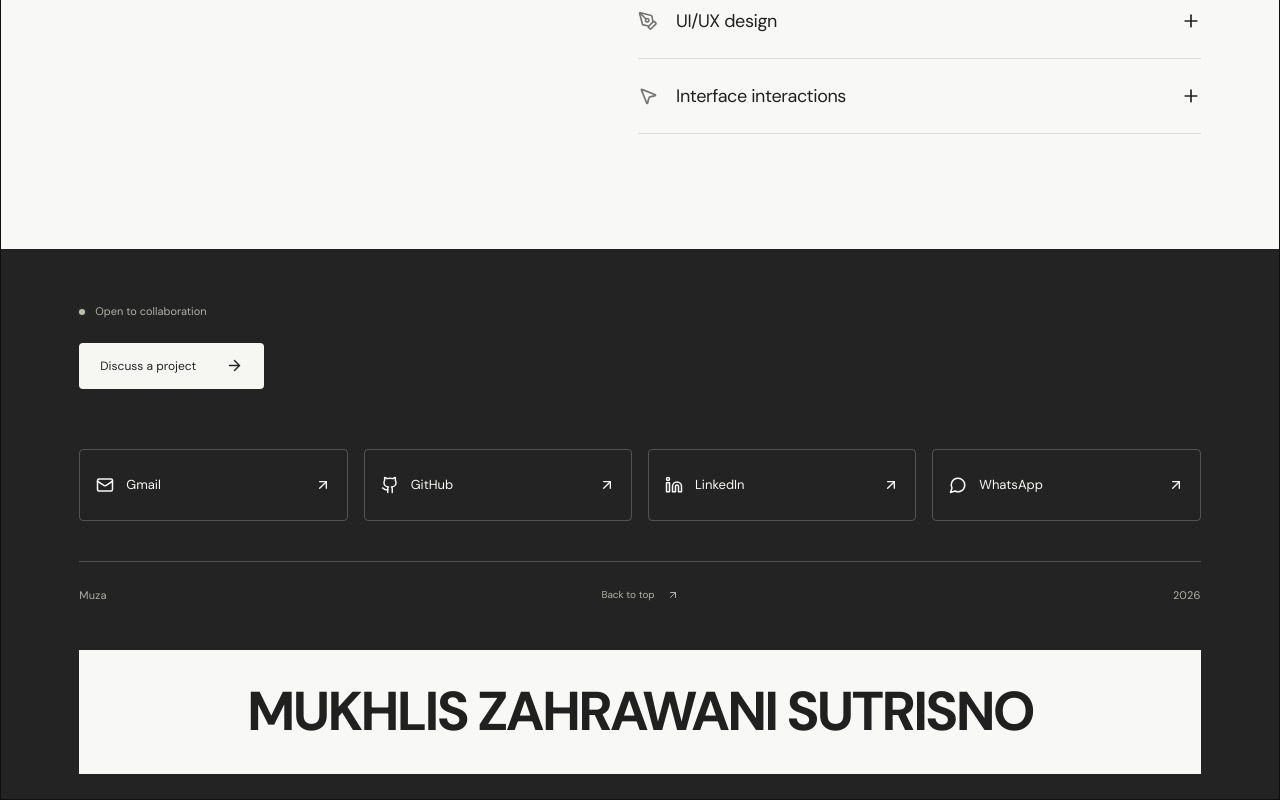
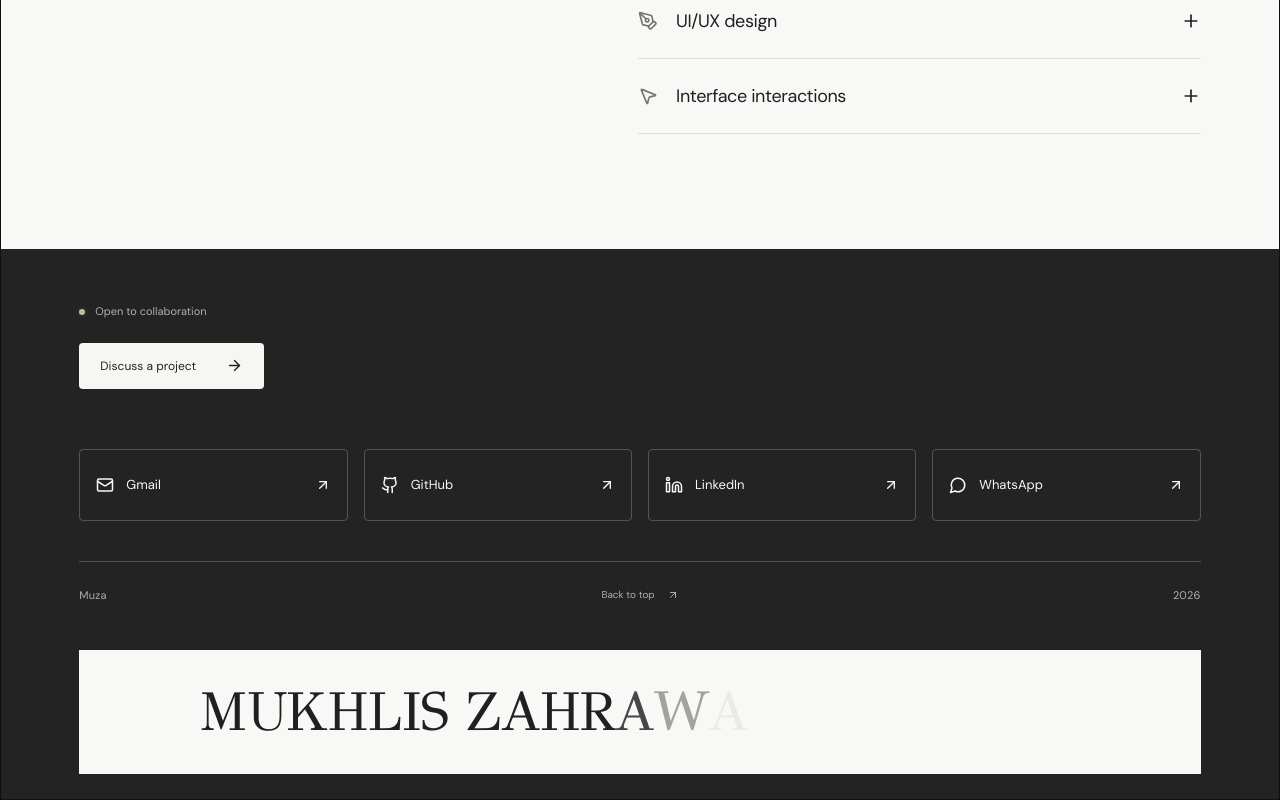
Before and after one commit to MukhlisZahrawaniSutrisno/portfolio, a React (Vite) app: page / in a window 1280 px wide. Shown: the part 1915-2715 px from the top of the page. Built offline with nearby package versions, Linux system fonts and the light colour scheme.

Commit message:
Initial portfolio website

```diff
--- a/src/components/Footer.tsx
+++ b/src/components/Footer.tsx
@@ -1,16 +1,25 @@
 import { ArrowUpRight } from 'lucide-react'
 import { profile } from '../content'
+import './footer.css'
 
 export default function Footer() {
+  let letterIndex = 0
   return (
     <footer>
       <a className="footer-mark" href="#">Muza</a>
       <a href="#">Back to top <ArrowUpRight size={12} /></a>
       <span className="footer-year">2026</span>
       <div className="col-span-full mt-8 w-full overflow-hidden bg-[var(--bg)] px-[4%] py-8 text-[var(--text)] [container-type:inline-size]">
-        <p className="footer-name m-0 text-center text-[14cqw] leading-[1.1] font-bold tracking-tighter uppercase md:text-[5.3cqw]" aria-label={profile.fullName}>
+        <p className="footer-name m-0 text-center text-[14cqw] leading-[1.1] font-normal tracking-tight uppercase md:text-[5.3cqw]" role="img" aria-label={profile.fullName}>
           {profile.fullName.split(' ').map((word, index) => (
-            <span key={word}>{index > 0 && ' '}<span className="block md:inline">{word.toUpperCase()}</span></span>
+            <span key={word} aria-hidden="true">
+              {index > 0 && ' '}
+              <span className="footer-word block whitespace-nowrap md:inline-block">
+                {[...word.toUpperCase()].map((letter, index) => (
+                  <span className="footer-letter" key={index} style={{ animationDelay: `${letterIndex++ * .085}s` }}>{letter}</span>
+                ))}
+              </span>
+            </span>
           ))}
         </p>
       </div>
--- /dev/null
+++ b/src/components/footer.css
@@ -0,0 +1,25 @@
+@font-face {
+  font-family: 'GFS Didot';
+  src: url('/fonts/GFSDidot-Regular.ttf') format('truetype');
+  font-weight: 400;
+  font-style: normal;
+  font-display: swap;
+}
+
+.footer-name {
+  font-family: 'GFS Didot', 'Times New Roman', serif;
+}
+
+.footer-letter {
+  display: inline-block;
+  animation: footer-letter-fade 8s ease-in-out infinite both;
+}
+
+@keyframes footer-letter-fade {
+  0%, 25%, 64%, 100% { opacity: 1; }
+  29%, 60% { opacity: 0; }
+}
+
+@media (prefers-reduced-motion: reduce) {
+  .footer-letter { animation: none; opacity: 1; }
+}
```
Also changed, not shown: public/fonts/GFS-Didot-OFL.txt (added), public/fonts/GFSDidot-Regular.ttf (added), 1 other file (tests, documents, lock files or other folders).
